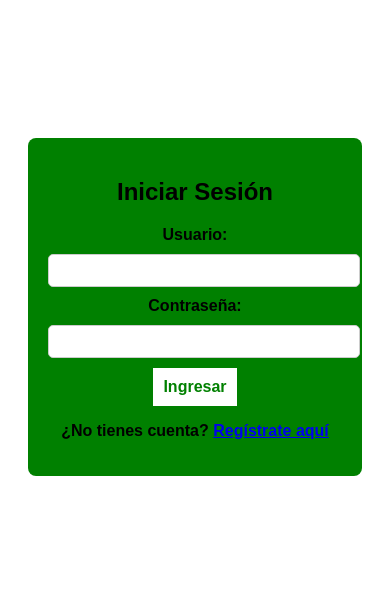
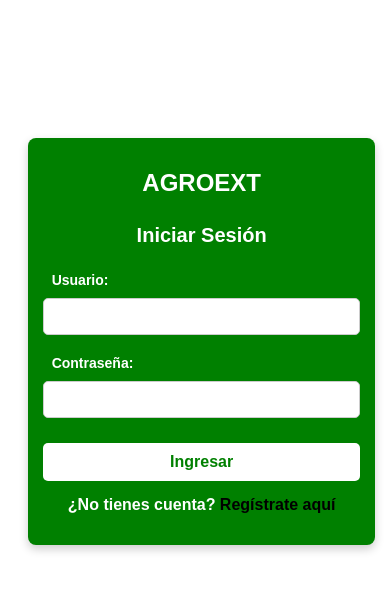
Before and after one commit to jPrietoMz/TFG-Agricultura, an Angular app in the folder frontend/agricultura-frontend/: page /login in a window 390 px wide. Shown: the top 590 px of the page. Built offline with nearby package versions, Linux system fonts and the light colour scheme.

Commit message:
Más mejoras estéticas

```diff
--- a/frontend/agricultura-frontend/src/app/view/login/login-form/login-form.component.css
+++ b/frontend/agricultura-frontend/src/app/view/login/login-form/login-form.component.css
@@ -1,23 +1,95 @@
 .login-container {
   background-color: green;
   padding: 20px;
-    max-width: 300px;
+  max-width: 400px; /* Aumentado el ancho máximo */
+  width: 90%; /* Para hacerlo más responsive */
   margin: 50px auto;
   border-radius: 8px;
   text-align: center;
+  box-shadow: 0px 4px 10px rgba(0, 0, 0, 0.2); /* Sombra para resaltar */
+}
+
+h1 {
+  font-size: 24px;
+  font-weight: bold;
+  color: white;
+  margin-bottom: 10px;
+  text-transform: uppercase;
+}
+
+h2 {
+  font-size: 20px;
+  color: white;
+  margin-bottom: 15px;
+}
+
+form {
+  display: flex;
+  flex-direction: column;
+  align-items: center;
+}
+
+label {
+  font-size: 14px;
+  font-weight: bold;
+  color: white;
+  margin-top: 10px;
+  text-align: left;
+  width: 100%;
+  max-width: 300px;
 }
 
 input {
   width: 100%;
-    padding: 8px;
-    margin: 10px 0;
+  max-width: 300px; /* Limita el ancho */
+  padding: 10px;
+  margin: 10px auto; /* Margen automático a izquierda y derecha */
   border: 1px solid #ccc;
   border-radius: 5px;
+  box-sizing: border-box;
 }
+
 button {
   background-color: white;
   color: green;
   padding: 10px;
   border: none;
   cursor: pointer;
+  font-weight: bold;
+  margin-top: 15px;
+  width: 100%;
+  max-width: 300px;
+  border-radius: 5px;
+  transition: 0.3s;
 }
+
+button:hover {
+  background-color: lightgreen;
+}
+
+p {
+  color: white;
+  margin-top: 15px;
+}
+
+a {
+  color: black;
+  font-weight: bold;
+  text-decoration: none;
+}
+
+a:hover {
+  text-decoration: underline;
+}
+
+/* 🔹 Ajustes para pantallas más pequeñas */
+@media (max-width: 480px) {
+  .login-container {
+      padding: 15px;
+      width: 95%;
+  }
+
+  input, button {
+      max-width: 100%;
+  }
+}
--- a/frontend/agricultura-frontend/src/app/view/login/login-form/login-form.component.html
+++ b/frontend/agricultura-frontend/src/app/view/login/login-form/login-form.component.html
@@ -1,5 +1,6 @@
 <div class="login-container">
   <form (ngSubmit)="onLogin()">
+    <h1>AGROEXT</h1>
     <h2>Iniciar Sesión</h2>
 
     <label for="username">Usuario:</label>
--- a/frontend/agricultura-frontend/src/app/view/navbar/navbar.component.css
+++ b/frontend/agricultura-frontend/src/app/view/navbar/navbar.component.css
@@ -1,27 +1,23 @@
-/* Color verde para que coincida con el de los botones */
+/* Estilos generales de la barra de navegación */
 .navbar {
   background-color: #2E7D32; /* Verde oscuro */
   color: white;
   display: flex;
   justify-content: space-between;
   align-items: center;
-  padding: 15px 20px;
+  padding: 10px 15px;
   font-family: 'Arial', sans-serif;
   font-weight: bold;
-  font-size: 20px;
+  font-size: 18px;
+  width: 100%;
+  position: fixed;
+  top: 0;
+  left: 0;
+  z-index: 1000;
 }
 
-/* Centrar el texto y el logo */
-.navbar-title {
-  flex: 1;
-  text-align: center;
-}
-
-/* Asegurar que el icono del menú no se superponga con el texto */
+/* Botón de menú para dispositivos móviles */
 .menu-btn {
-  position: left;
-  top: 15px;
-  right: 15px;
   background: none;
   border: none;
   font-size: 24px;
@@ -29,3 +25,58 @@
   cursor: pointer;
   transition: transform 0.2s ease-in-out;
 }
+
+.menu-btn:hover {
+  transform: scale(1.1);
+}
+
+/* Estilo del nombre de la app */
+.app-name {
+  flex: 1;
+  text-align: center;
+  font-size: 22px;
+  text-transform: uppercase;
+}
+
+/* Logo ajustable */
+.logo {
+  width: 40px; /* Ajusta según necesidad */
+  height: auto;
+}
+
+/* 📱 Media Queries para Responsividad */
+
+/* 🔹 Estilos para pantallas pequeñas (móviles) */
+@media (max-width: 600px) {
+  .navbar {
+    font-size: 16px;
+    padding: 8px 12px;
+  }
+
+  .app-name {
+    font-size: 18px;
+  }
+
+  .logo {
+    width: 30px; /* Reducir tamaño del logo en móviles */
+  }
+
+  .menu-btn {
+    font-size: 20px;
+  }
+}
+
+/* 🔹 Estilos para pantallas medianas (tablets) */
+@media (max-width: 900px) {
+  .navbar {
+    font-size: 17px;
+  }
+
+  .app-name {
+    font-size: 20px;
+  }
+
+  .logo {
+    width: 35px;
+  }
+}
--- a/frontend/agricultura-frontend/src/app/view/navbar/navbar.component.html
+++ b/frontend/agricultura-frontend/src/app/view/navbar/navbar.component.html
@@ -5,8 +5,3 @@
 </nav>
 
 <app-sidebar [isOpen]="isSidebarOpen"></app-sidebar>
-
-<!--
-  <img src="assets/logo.png" alt="Logo" class="logo" />
-
--->
```
Lines whose indentation alone changed are shown as unchanged.
